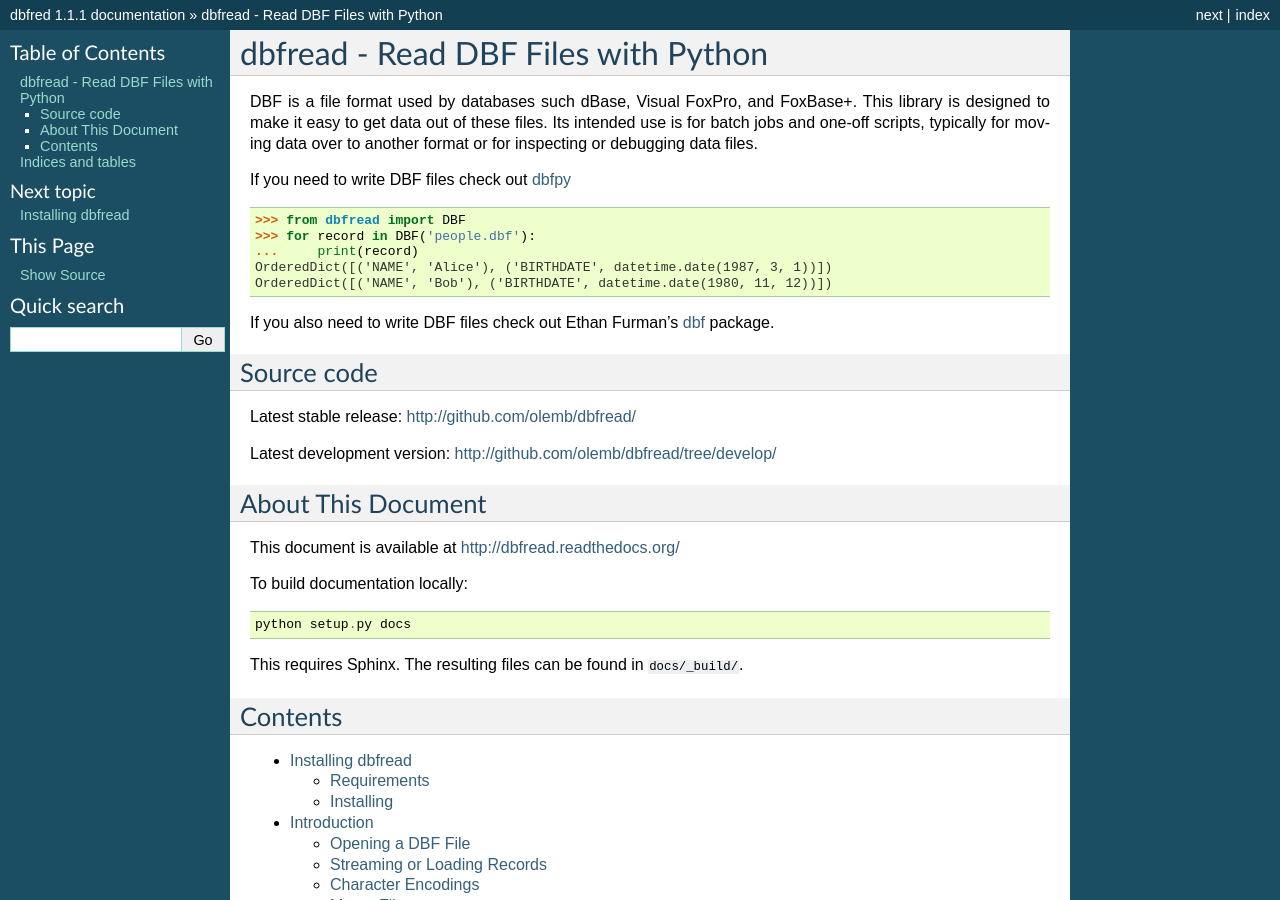
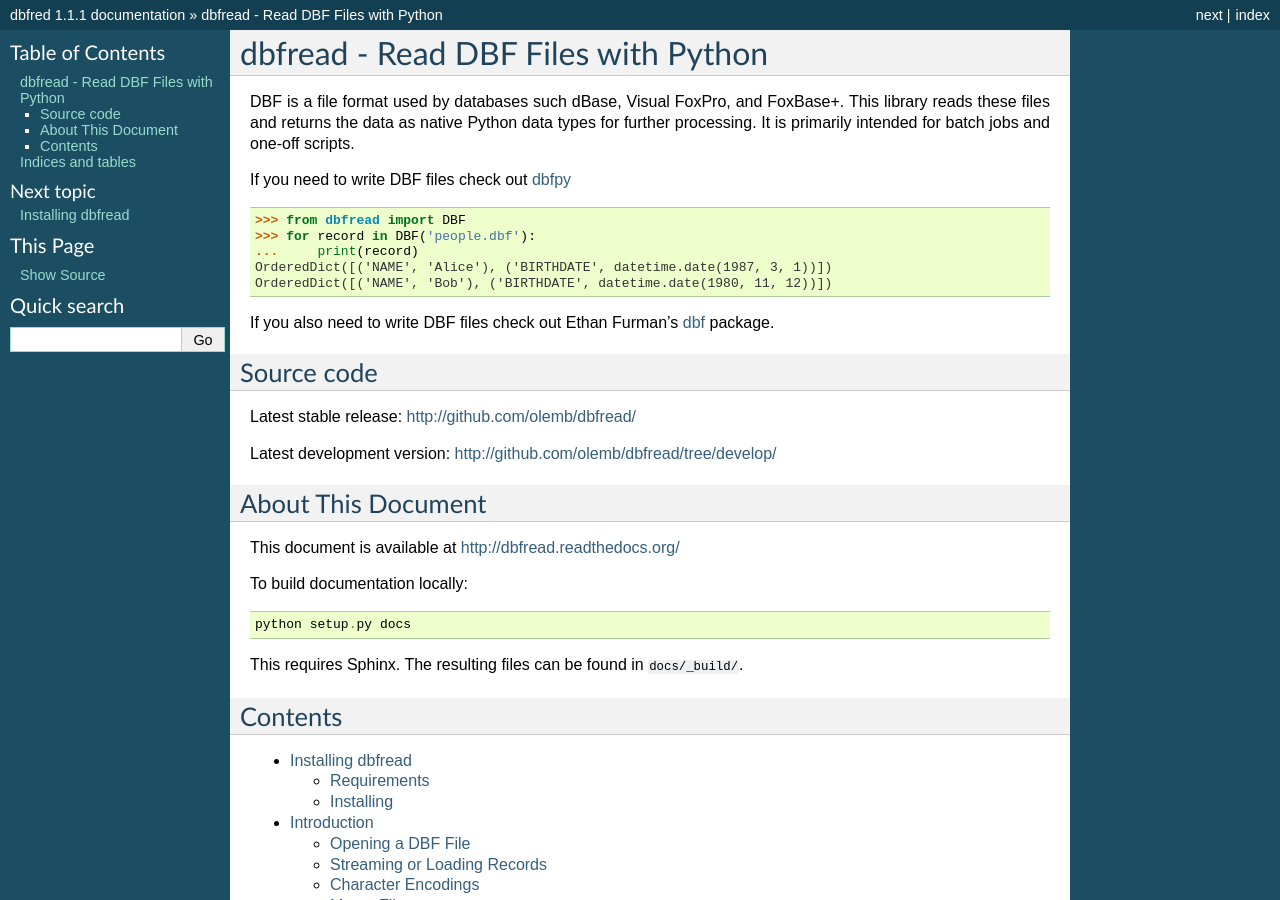
Before and after one commit to olemb/dbfread, a Sphinx documentation site: the page built from docs/index.rst, in a window 1280 px wide and 900 px high. Built offline with Sphinx 7.4.7, drawn with Linux system fonts in a browser that asks for light colours.

Commit message:
Updated blurb and main features.

```diff
--- a/docs/index.rst
+++ b/docs/index.rst
@@ -6,10 +6,9 @@
 ====================================
 
 DBF is a file format used by databases such dBase, Visual FoxPro, and
-FoxBase+. This library is designed to make it easy to get data out of
-these files. Its intended use is for batch jobs and one-off scripts,
-typically for moving data over to another format or for inspecting or
-debugging data files.
+FoxBase+. This library reads these files and returns the data as
+native Python data types for further processing. It is primarily
+intended for batch jobs and one-off scripts.
 
 If you need to write DBF files check out `dbfpy
 <https://pypi.python.org/pypi/dbfpy/>`_
```
Also changed, not shown: README.rst (+5 -4 lines).
